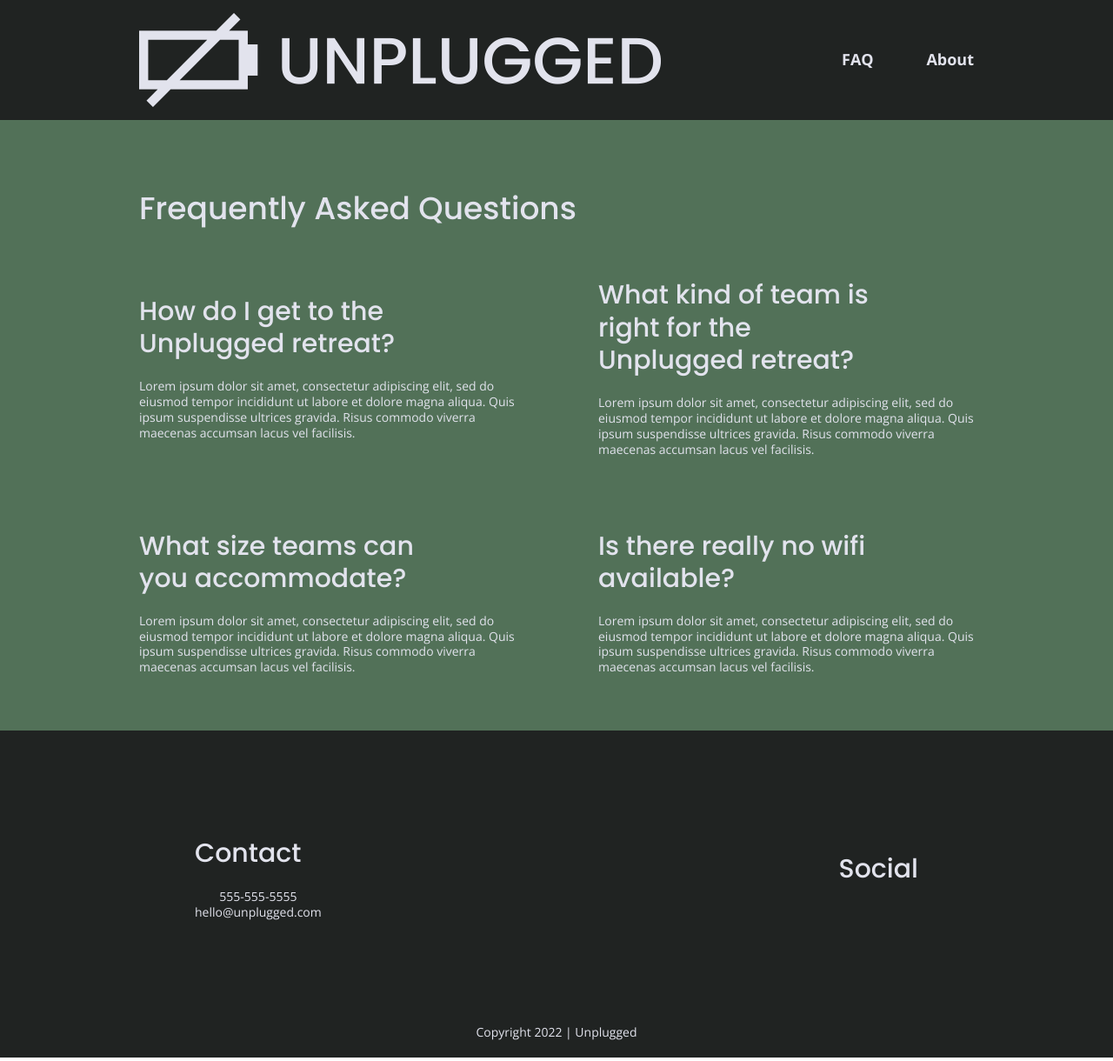
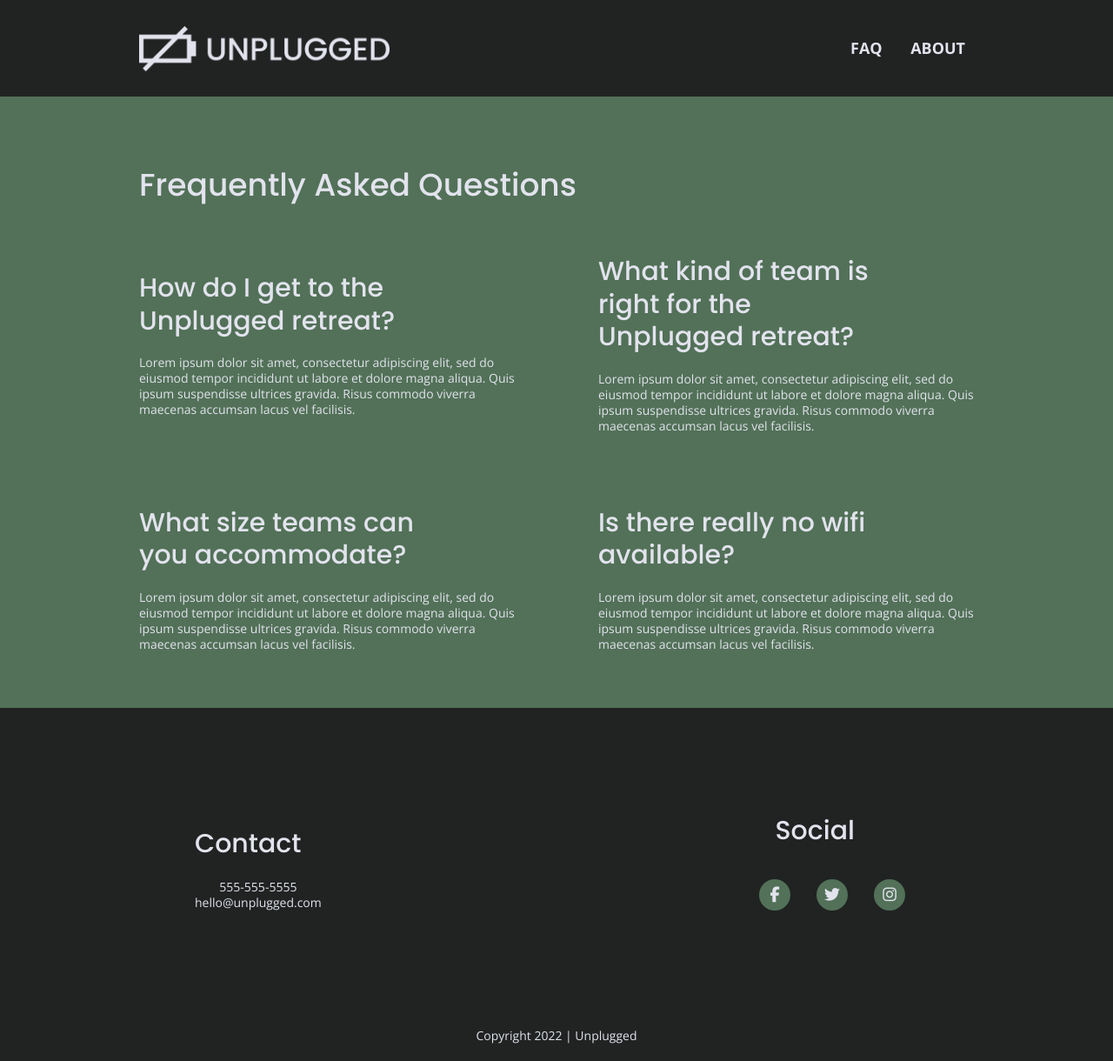
Before and after one commit to Jam-CS/unplugged-retreat, a website: page faq/index.html in a window 1280 px wide. Shown: the whole page at 87% size. Drawn offline with nearby package versions, Linux system fonts and the light colour scheme.

Commit message:
Added social icons

```diff
--- a/css/main.css
+++ b/css/main.css
@@ -228,6 +228,10 @@ header nav ul {
   width: 100%;
 }
 
+header nav ul li{
+  margin: 10px;
+}
+
 footer {
   flex-direction: column;
   color: #e2e3ed;
@@ -354,7 +358,7 @@ input[type=button] {
 
 .features i {
 	font-size: 3.75em;
-        margin-bottom: 40px;
+  margin-bottom: 40px;
 }
 
 /* Reviews */
@@ -381,6 +385,18 @@ input[type=button] {
   margin: 10px 0 0 20px;
 }
 
+.social i{
+	font-size: 1.275em;
+  margin-bottom: 40px;
+  background-color: #527158;
+  border-radius: 20px 20px;
+  width: 36px;
+  height: 36px;
+  display: flex;
+  justify-content: space-around;
+  align-items: center;
+  margin: 15px;
+}
 
 
 /* ==========================================================================
--- a/faq/index.html
+++ b/faq/index.html
@@ -31,12 +31,14 @@
   <!-- Add your site or application content here -->
   <header>
     <div class="content-wrapper">
-      <a herf="#"> <img src="../unplugged-retreat/Assets/unpluggedlogo.png" alt="unplugged logo"></a>
+      <figure>
+        <a herf="#"> <img src="../img/unpluggedlogo.png" alt="unplugged logo"></a>
+        </figure>
       <div class ="header-divider"></div>
       <nav>
         <ul>
           <li> <a href="../faq/index.html" target="_blank"> FAQ </a></li>
-          <li> <a href="../about/index.html" target="_blank"> About </a></li>
+          <li> <a href="../about/index.html" target="_blank"> ABOUT </a></li>
         </ul>
       </nav>
     </div>
@@ -91,9 +93,12 @@
         <div class="social">
           <h4>Social</h4>
           <div class="social-icons">
-            <p> <a href="https://www.facebook.com/yoursite" target="_blank"></a></p>
-            <p> <a href="https://www.twitter.com/yoursite" target="_blank"></a></p>
-            <p> <a href="https://www.instagram.com/yoursite" target="_blank"></a></p>
+            <p> <a href="https://www.facebook.com/yoursite" target="_blank"></a>
+            <i class="fab fa-facebook-f"></i></p>
+            <p> <a href="https://www.twitter.com/yoursite" target="_blank"></a>
+              <i class="fab fa-twitter"></i></p>
+            <p> <a href="https://www.instagram.com/yoursite" target="_blank"></a>
+              <i class="fab fa-instagram"></i></p>
           </div>
         </div>
       </div>
```
Also changed, not shown: about/index.html (+10 -5 lines), index.html (+6 -3 lines).
